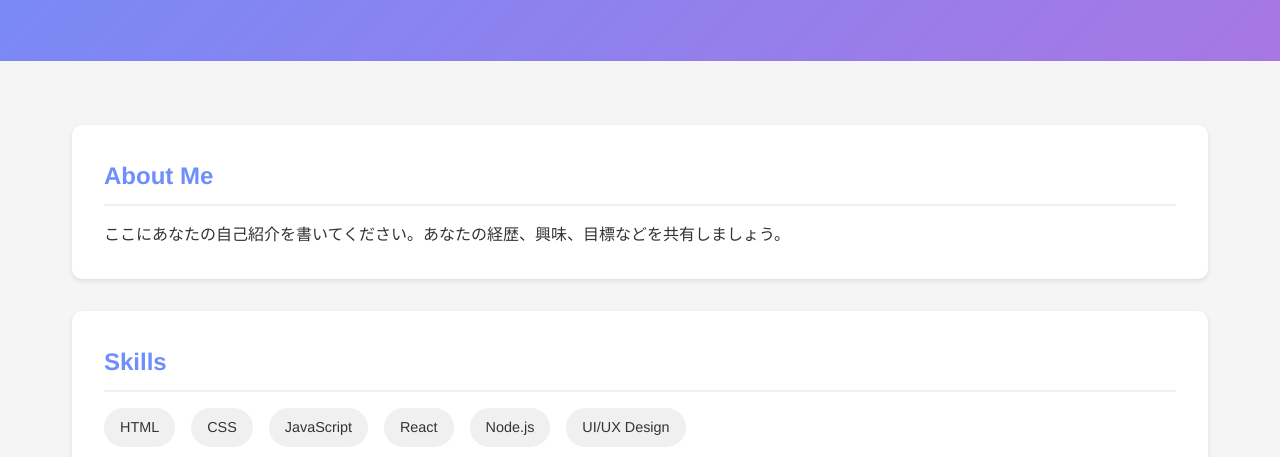
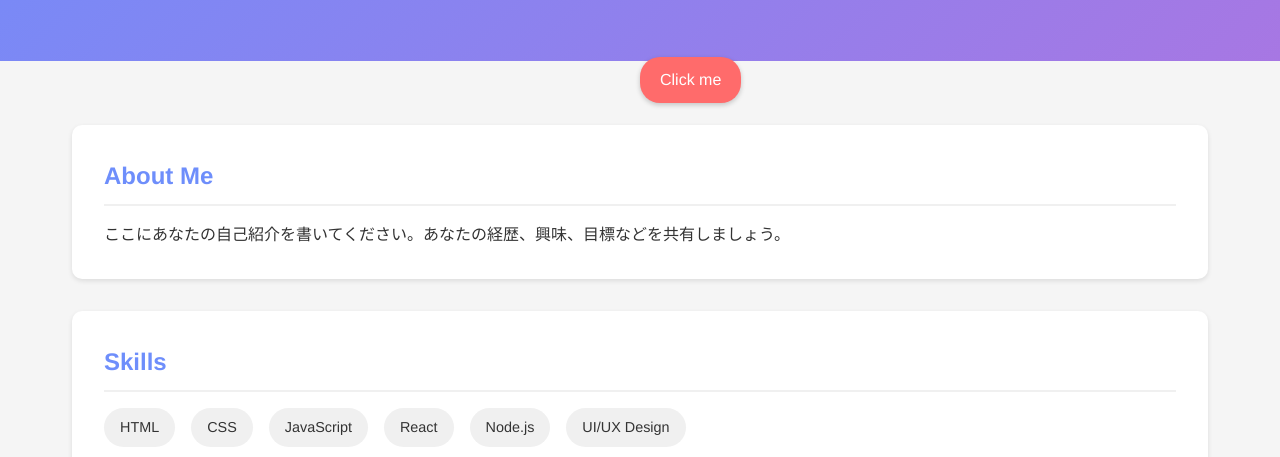
Before and after one commit to MidoriIshikawa/homepage, a plain HTML site: page index.html in a window 1280 px wide. Shown: the part 343-800 px from the top of the page. Drawn offline with Linux system fonts and the light colour scheme.

Commit message:
add a funny button

```diff
--- a/index.html
+++ b/index.html
@@ -115,9 +115,27 @@
                 gap: 1rem;
             }
         }
+
+        .floating-element {
+            position: fixed;
+            background: #ff6b6b;
+            color: white;
+            padding: 10px 20px;
+            border-radius: 20px;
+            cursor: pointer;
+            z-index: 1000;
+            transition: transform 0.1s ease-out;
+            box-shadow: 0 2px 5px rgba(0,0,0,0.2);
+            user-select: none;
+        }
+
+        .floating-element:hover {
+            background: #ff5252;
+        }
     </style>
 </head>
 <body>
+    <div class="floating-element">Click me</div>
     <header>
         <img src="https://via.placeholder.com/150" alt="Profile Picture" class="profile-img">
         <h1>あなたの名前</h1>
@@ -157,5 +175,74 @@
             </div>
         </section>
     </div>
+
+    <script>
+        const floatingElement = document.querySelector('.floating-element');
+        let posX = window.innerWidth / 2;
+        let posY = window.innerHeight / 2;
+        let velocityX = 0;
+        let velocityY = 0;
+
+        // 初期位置を設定
+        floatingElement.style.left = posX + 'px';
+        floatingElement.style.top = posY + 'px';
+
+        function updatePosition() {
+            // 速度を適用
+            posX += velocityX;
+            posY += velocityY;
+
+            // 画面の端での跳ね返り
+            if (posX < 0) {
+                posX = 0;
+                velocityX = Math.abs(velocityX);
+            } else if (posX > window.innerWidth - floatingElement.offsetWidth) {
+                posX = window.innerWidth - floatingElement.offsetWidth;
+                velocityX = -Math.abs(velocityX);
+            }
+
+            if (posY < 0) {
+                posY = 0;
+                velocityY = Math.abs(velocityY);
+            } else if (posY > window.innerHeight - floatingElement.offsetHeight) {
+                posY = window.innerHeight - floatingElement.offsetHeight;
+                velocityY = -Math.abs(velocityY);
+            }
+
+            // 位置を更新
+            floatingElement.style.left = posX + 'px';
+            floatingElement.style.top = posY + 'px';
+
+            // 減速
+            velocityX *= 0.95;
+            velocityY *= 0.95;
+
+            requestAnimationFrame(updatePosition);
+        }
+
+        document.addEventListener('mousemove', (e) => {
+            const mouseX = e.clientX;
+            const mouseY = e.clientY;
+
+            // マウスと要素の距離を計算
+            const dx = mouseX - posX;
+            const dy = mouseY - posY;
+            const distance = Math.sqrt(dx * dx + dy * dy);
+
+            // マウスが近づいたら逃げる
+            if (distance < 150) {
+                // 逃げる方向を計算
+                const angle = Math.atan2(dy, dx);
+                const speed = 15;
+
+                // 速度を更新
+                velocityX -= Math.cos(angle) * speed;
+                velocityY -= Math.sin(angle) * speed;
+            }
+        });
+
+        // アニメーション開始
+        updatePosition();
+    </script>
 </body>
 </html>
```
